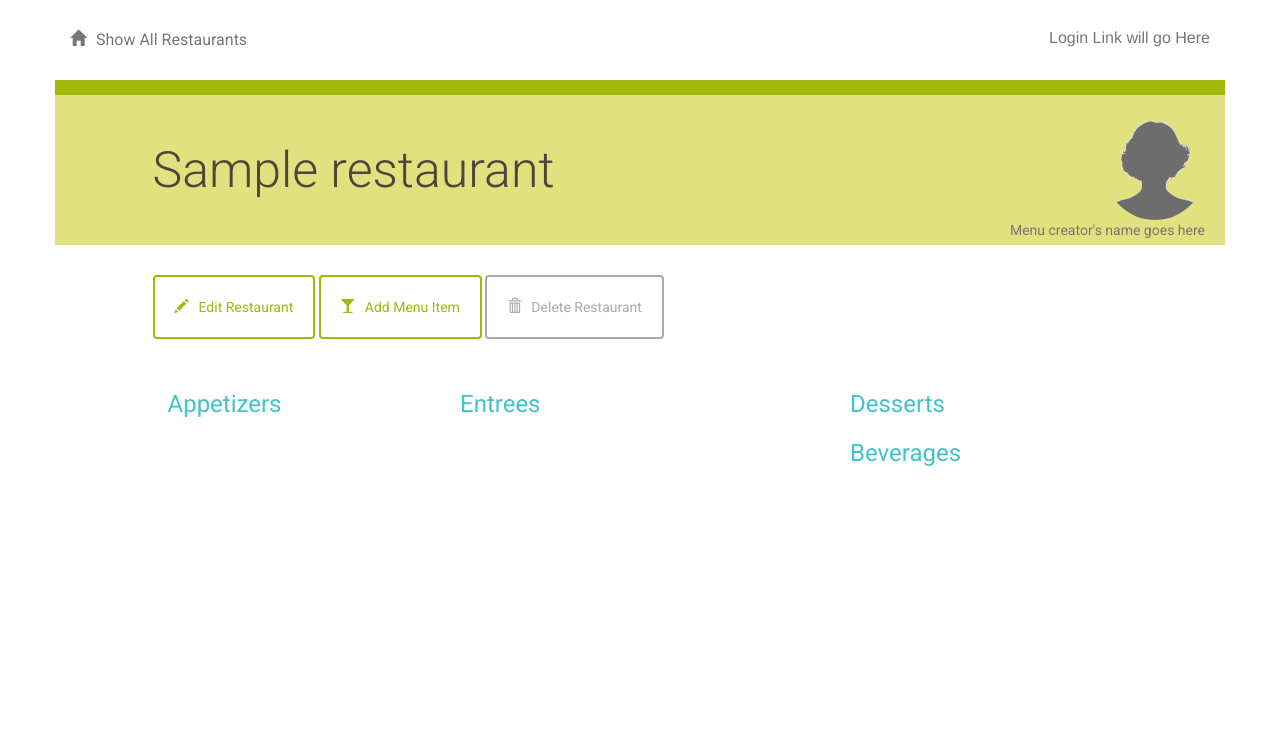
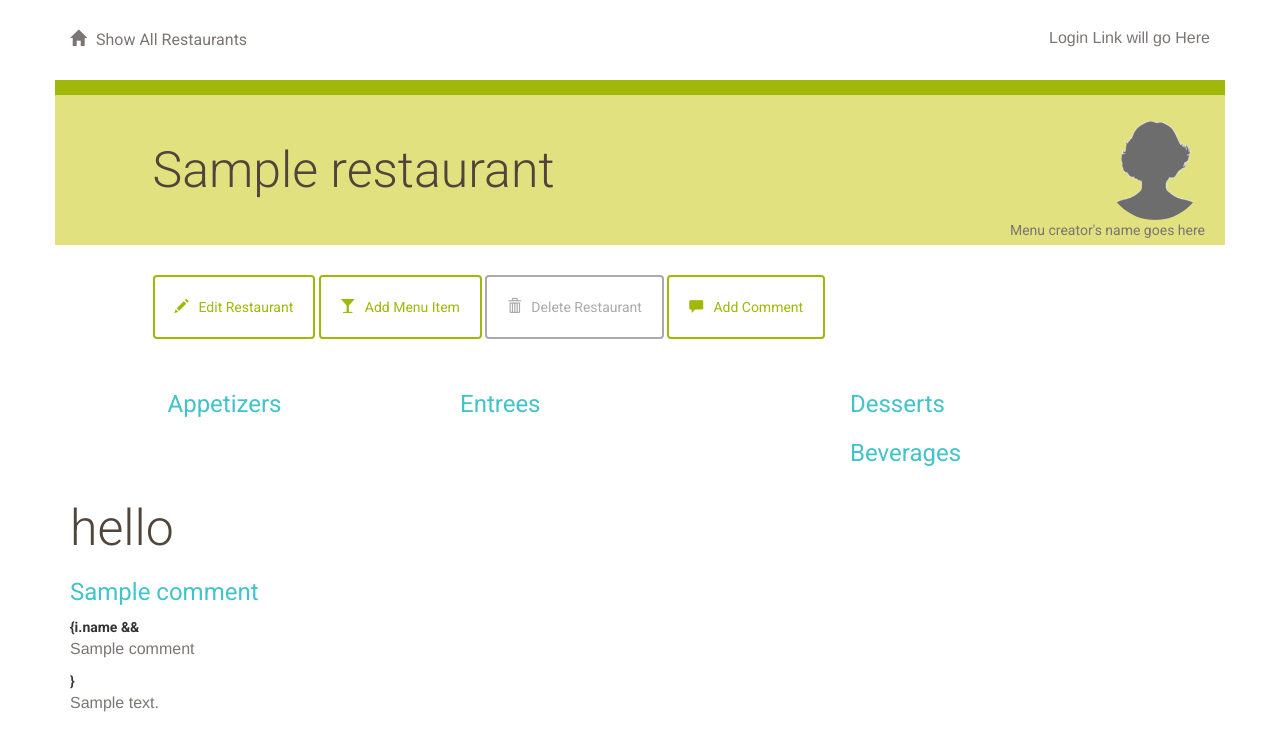
Before and after one commit to MQCOMP3310-2023/comp3310assignment2-team, a Flask app: page /restaurant/1/ in a window 1280 px wide. Shown: the top 751 px of the page. Run offline with Flask 3, Linux system fonts and the light colour scheme; tables that the repository leaves empty hold one stand-in row (values such as "Sample post"); some libraries are stand-ins or nearby versions.

Commit message:
started with adding comments

```diff
--- a/project/main.py
+++ b/project/main.py
@@ -1,5 +1,5 @@
 from flask import Blueprint, render_template, request, flash, redirect, url_for
-from .models import Restaurant, MenuItem
+from .models import Restaurant, MenuItem, Comment
 from sqlalchemy import asc
 from . import db
 
@@ -49,15 +49,27 @@ def deleteRestaurant(restaurant_id):
   else:
     return render_template('deleteRestaurant.html',restaurant = restaurantToDelete)
 
-#Show a restaurant menu
+#Show a restaurant menu and comments
 @main.route('/restaurant/<int:restaurant_id>/')
 @main.route('/restaurant/<int:restaurant_id>/menu/')
 def showMenu(restaurant_id):
     restaurant = db.session.query(Restaurant).filter_by(id = restaurant_id).one()
     items = db.session.query(MenuItem).filter_by(restaurant_id = restaurant_id).all()
-    return render_template('menu.html', items = items, restaurant = restaurant)
+    comments = db.session.query(Comment).filter_by(restaurant_id = restaurant_id).all()
+    return render_template('menu.html', comments = comments, items = items, restaurant = restaurant)
 
-
+#Create a new comment
+@main.route('/restaurant/<int:restaurant_id>/comment/new/', methods=['GET', 'POST'])
+def newComment(restaurant_id):
+   restaurant = db.session.query(Restaurant).filter_by(id = restaurant_id)
+   if request.method == 'POST':
+      comment = Comment(title = request.form['title'], description = request.form['description'], name = request.form['name'], restaurant_id = restaurant_id)
+      db.session.add(comment)
+      db.session.commit()
+      flash('New Comment %s Successfully Created' % (comment.title))
+      return redirect(url_for('main.showMenu'), restaurant_id = restaurant_id)
+   else:
+      return render_template('newcomment.html', restaurant_id = restaurant_id)
 
 #Create a new menu item
 @main.route('/restaurant/<int:restaurant_id>/menu/new/',methods=['GET','POST'])
--- a/project/templates/menu.html
+++ b/project/templates/menu.html
@@ -45,6 +45,11 @@
 						<a href="{{url_for('main.deleteRestaurant', restaurant_id = restaurant.id )}}">
 				<button class="btn btn-default delete" id="delete-restaurant">
 					<span class="glyphicon glyphicon-trash" aria-hidden="true"></span>Delete Restaurant
+				</button>
+			</a>
+			<a href="{{url_for('main.newcomment', restaurant_id = restaurant.id)}}">
+				<button class="btn btn-default" id="new-comment">
+					<span class="glyphicon glyphicon-comment" aria-hidden="true"></span>Add Comment
 				</button>
 			</a>
 		</div>
@@ -111,4 +116,18 @@
 			<div class="col-md-1"></div>
 		</div>
 	{% endif %}
+
+	{% if comments !=[] %}
+		<div class="comments">
+			<h1>hello</h1>
+			    {% for i in comments %}
+				    <div class="comment">
+						<h2>{{i.title}}</h2>
+						{i.name && <p>{{i.name}}</p>}
+						<p>{{i.description}}</p>
+					</div>
+				{% endfor %}
+		</div>
+	{% endif %}
+
 {% endblock %}
```
Also changed, not shown: project/models.py (+18 -0 lines), project/templates/newcomment.html (added).
